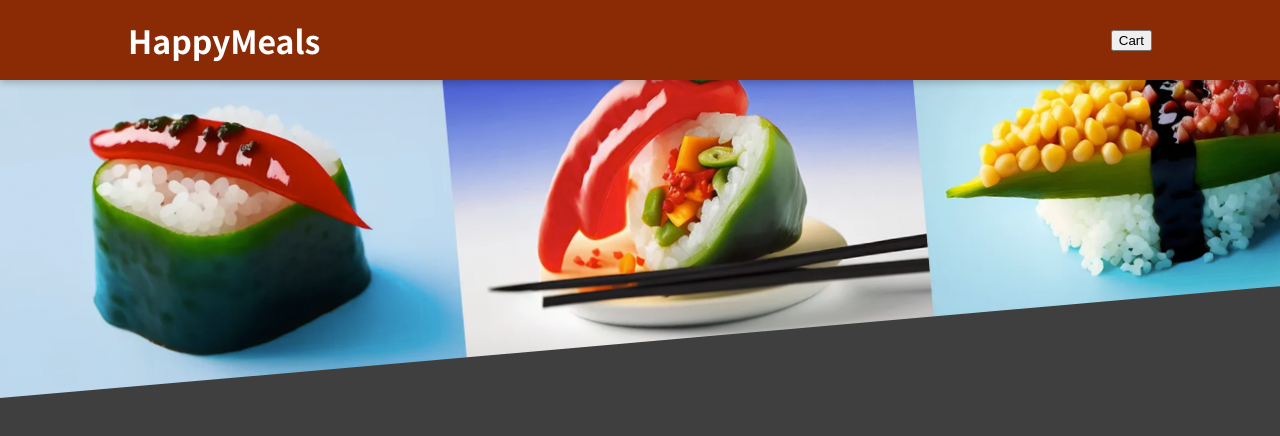
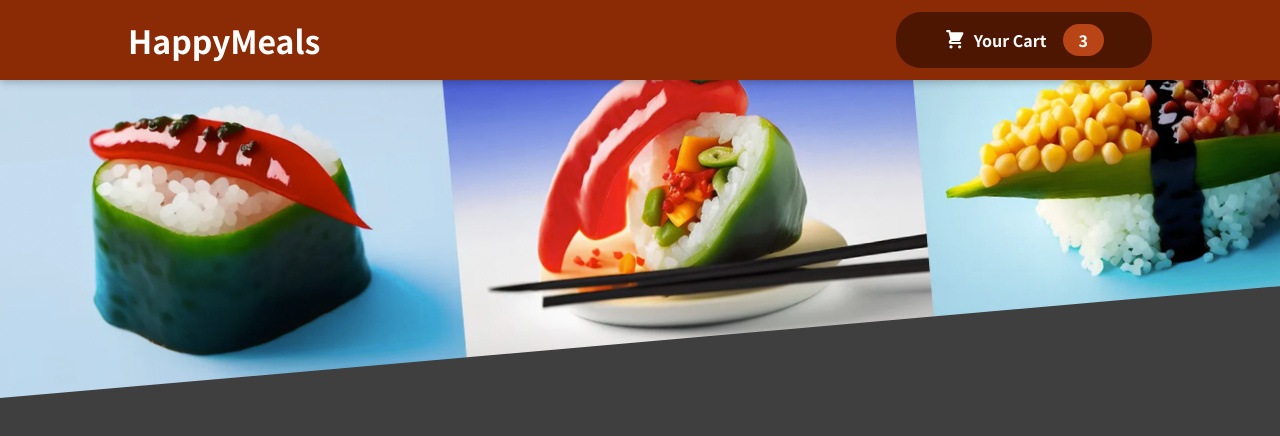
Before and after one commit to sabrina-martorelli/Food-Order-App, a JavaScript app: page / in a window 1280 px wide. Shown: the top 436 px of the page. Built offline with nearby package versions, Linux system fonts and the light colour scheme.

Commit message:
Adds style to button

```diff
--- a/src/components/Layout/Header.js
+++ b/src/components/Layout/Header.js
@@ -2,13 +2,14 @@
 
 import mealsImage from '../../assets/meals.png'
 import classes from './Header.module.css'
+import HeaderCartButton from './HeaderCartButton';
 
 const Header = (props) => {
     return (
         <>
         <header className={classes.header}>
             <h1>HappyMeals</h1>
-            <button>Cart</button>
+          <HeaderCartButton/>
         </header>
         <div className={classes['main-image']}>
             <img src={mealsImage} alt="Oriental food pieces"/>
--- a/src/components/Layout/HeaderCartButton.js
+++ b/src/components/Layout/HeaderCartButton.js
@@ -1,11 +1,19 @@
+
+import CartIcon from "../Cart/CartIcon";
+import classes from "./HeaderCartButton.module.css";
 
 const HeaderCartButton = (props) => {
     return (
 
-<button>
-    <span></span>
-    <span></span>
-    <span></span>
+<button className={classes.button}>
+    <span className={classes.icon}>
+    <CartIcon />
+
+    </span>
+    <span>Your Cart</span>
+    <span className={classes.badge}>
+        3
+    </span>
 </button>
 
 
```
